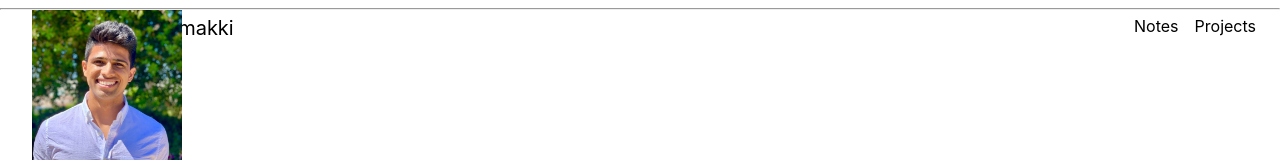
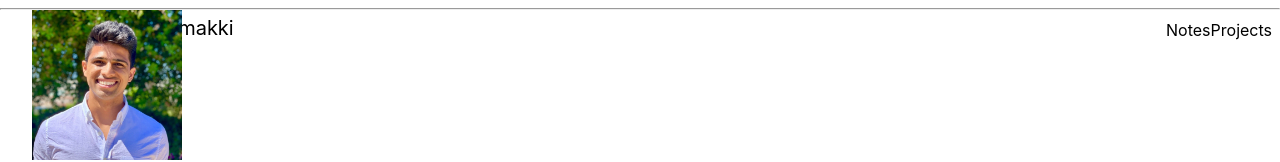
Before and after one commit to nishanthrs/personal-website, a Next.js app: page / in a window 1280 px wide. Shown: the top 162 px of the page. Built offline with nearby package versions, Linux system fonts and the light colour scheme.

Commit message:
Added text gradient coloring; cleaned up some imports

```diff
--- a/components/layout.tsx
+++ b/components/layout.tsx
@@ -1,6 +1,7 @@
 import Link from 'next/link';
 import type { ReactNode } from 'react'
 import styles from '../styles/Home.module.css'
+import { cyanGradientTextStyle } from '../styles/colors';
 
 type LayoutProps = {
     children: ReactNode
@@ -10,11 +11,11 @@ export default function Layout({ children }: LayoutProps) {
     return (
       <div>
           <div className={styles.nav_header}>
-            <Link href="/">Nishanth Salinamakki</Link>
+            <Link className={cyanGradientTextStyle} href="/">Nishanth Salinamakki</Link>
           </div>
           <div className={styles.nav}>
-            <Link href="/notes" className={styles.nav_items}>Notes</Link>
-            <Link href="/projects" className={styles.nav_items}>Projects</Link>
+            <Link href="/notes" className={cyanGradientTextStyle + " mr-4"}>Notes</Link>
+            <Link href="/projects" className={cyanGradientTextStyle + " mr-8"}>Projects</Link>
           </div>
           <hr className="mx-8 my-14 h-px bg-gray-200 border-0 dark:bg-gray-700"></hr>
           <div>
--- a/pages/index.tsx
+++ b/pages/index.tsx
@@ -8,7 +8,7 @@ import styles from '../styles/Home.module.css';
 export default function Home() {
   const homeHeader = (
     <header>
-        <h2>👋 Hi, I&apos;m Nishanth!</h2>
+      <h2>👋 Hi, I&apos;m Nishanth!</h2>
     </header>
   );
 
--- a/pages/notes.tsx
+++ b/pages/notes.tsx
@@ -3,8 +3,6 @@ import { InferGetStaticPropsType } from 'next'
 import PostCard from '../components/PostCard';
 import {PostType} from '../types/post';
 import Head from 'next/head';
-import Link from "next/link";
-import styles from '../styles/Home.module.css'
 
 
 export const getStaticProps = () => {
--- a/styles/Home.module.css
+++ b/styles/Home.module.css
@@ -128,7 +128,7 @@
 
 .nav {
   position: absolute;
-  top: 16px;
+  top: 20px;
   right: 8px;
 }
 
--- /dev/null
+++ b/styles/colors.ts
@@ -0,0 +1 @@
+export const cyanGradientTextStyle = "text-transparent bg-clip-text bg-gradient-to-r from-white to-white hover:from-cyan-200 hover:to-cyan-400 ...";
```
Also changed, not shown: components/PostCard.tsx (+5 -6 lines), 1 other file (tests, documents, lock files or other folders).
